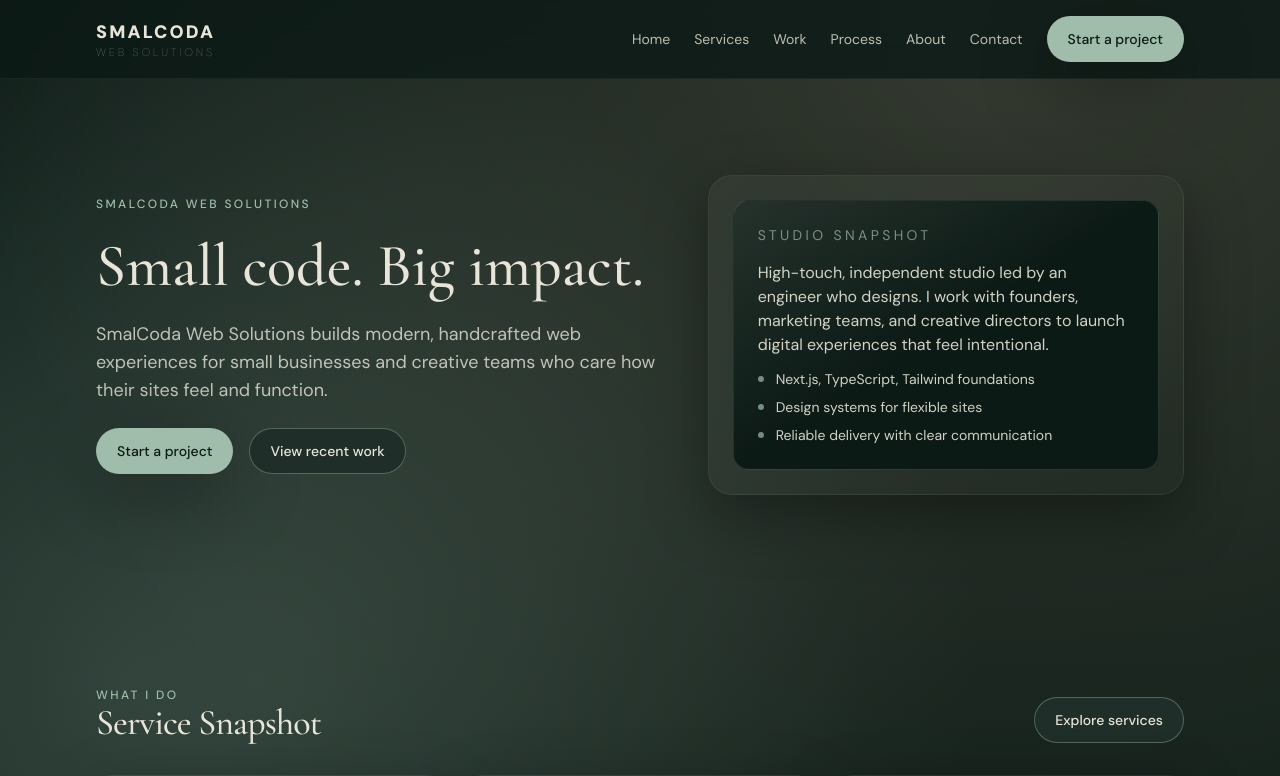
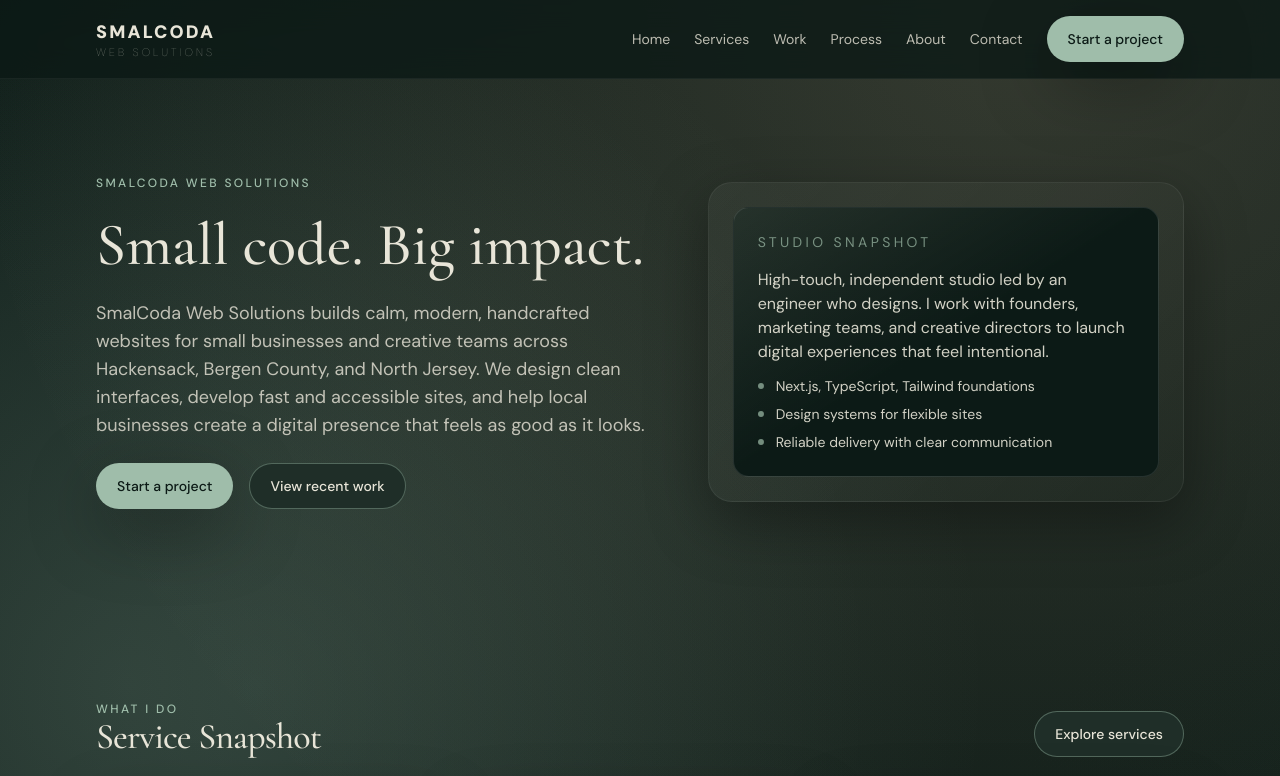
Before and after one commit to andrewliamc/smalcoda-web-solutions, a Next.js app: page / in a window 1280 px wide. Shown: the top 776 px of the page. Built offline with nearby package versions, Linux system fonts and the light colour scheme.

Commit message:
SEO-optimizing for local business

```diff
--- a/app/page.tsx
+++ b/app/page.tsx
@@ -23,8 +23,7 @@ export default function HomePage() {
               Small code. Big impact.
             </h1>
             <p className="text-lg text-brand-sand/80">
-              SmalCoda Web Solutions builds modern, handcrafted web experiences for small
-              businesses and creative teams who care how their sites feel and function.
+              SmalCoda Web Solutions builds calm, modern, handcrafted websites for small businesses and creative teams across Hackensack, Bergen County, and North Jersey. We design clean interfaces, develop fast and accessible sites, and help local businesses create a digital presence that feels as good as it looks.
             </p>
             <div className="flex flex-wrap gap-4">
               <Button href="/contact">Start a project</Button>
```
